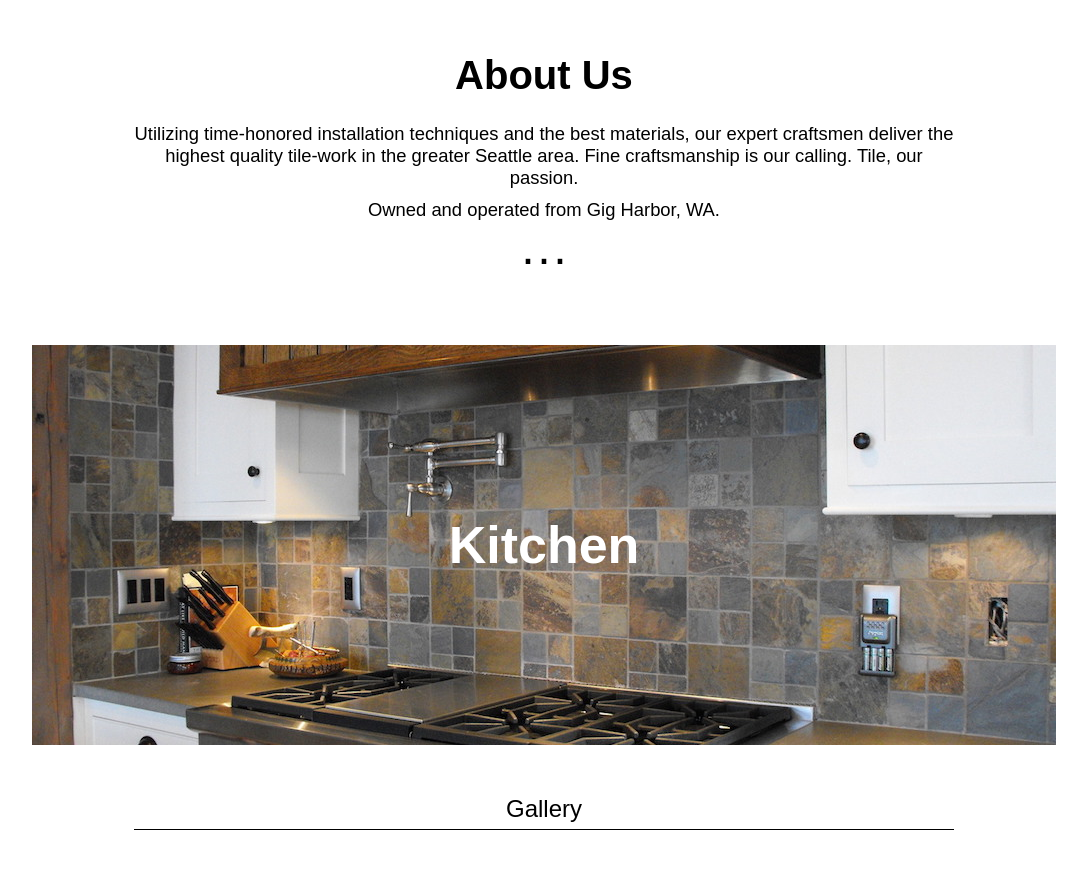
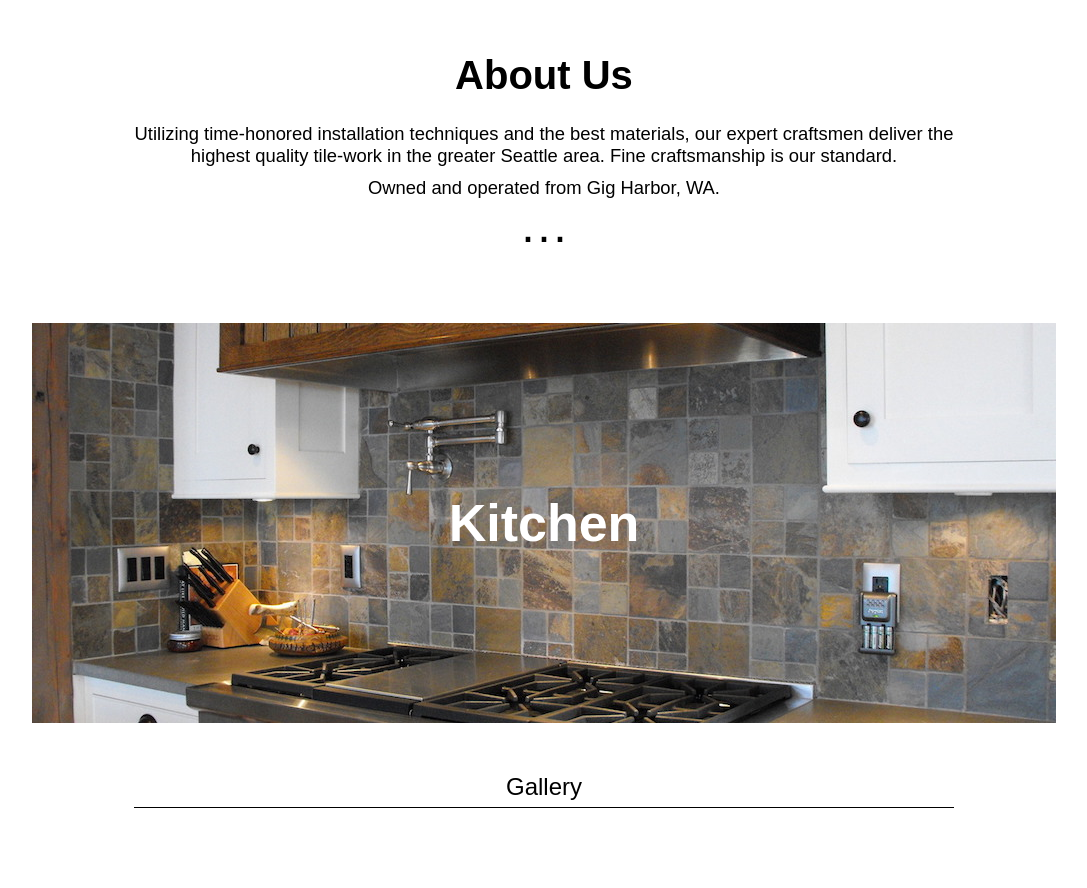
Before and after one commit to cfiorelli/stonecraft-tile, a plain HTML site: page index.html in a window 1280 px wide. Shown: the part 800-1688 px from the top of the page, without its empty margins (96-1183 px from the left). Drawn offline with Linux system fonts and the light colour scheme.

Commit message:
Update index.html
quick chatting with tom: requested revert to "fine craftsmanship is our standard"

```diff
--- a/index.html
+++ b/index.html
@@ -14,7 +14,7 @@
       <h1 class="main-header cntr-txt bkgrnd-cover">Stonecraft <span class="cursive">Tile</span></h1>
       <main class="main-content cntr-txt">
         <h4 class="about-header">About Us</h4>
-        <p class="about">Utilizing time-honored installation techniques and the best materials, our expert craftsmen deliver the highest quality tile-work in the greater Seattle area. Fine craftsmanship is our calling. Tile, our passion.</p>
+        <p class="about">Utilizing time-honored installation techniques and the best materials, our expert craftsmen deliver the highest quality tile-work in the greater Seattle area. Fine craftsmanship is our standard.</p>
         <p class="about">Owned and operated from Gig Harbor, WA.</p>
         <p class="middot">&middot;&middot;&middot;</p>
         <ul class="categories">
```
